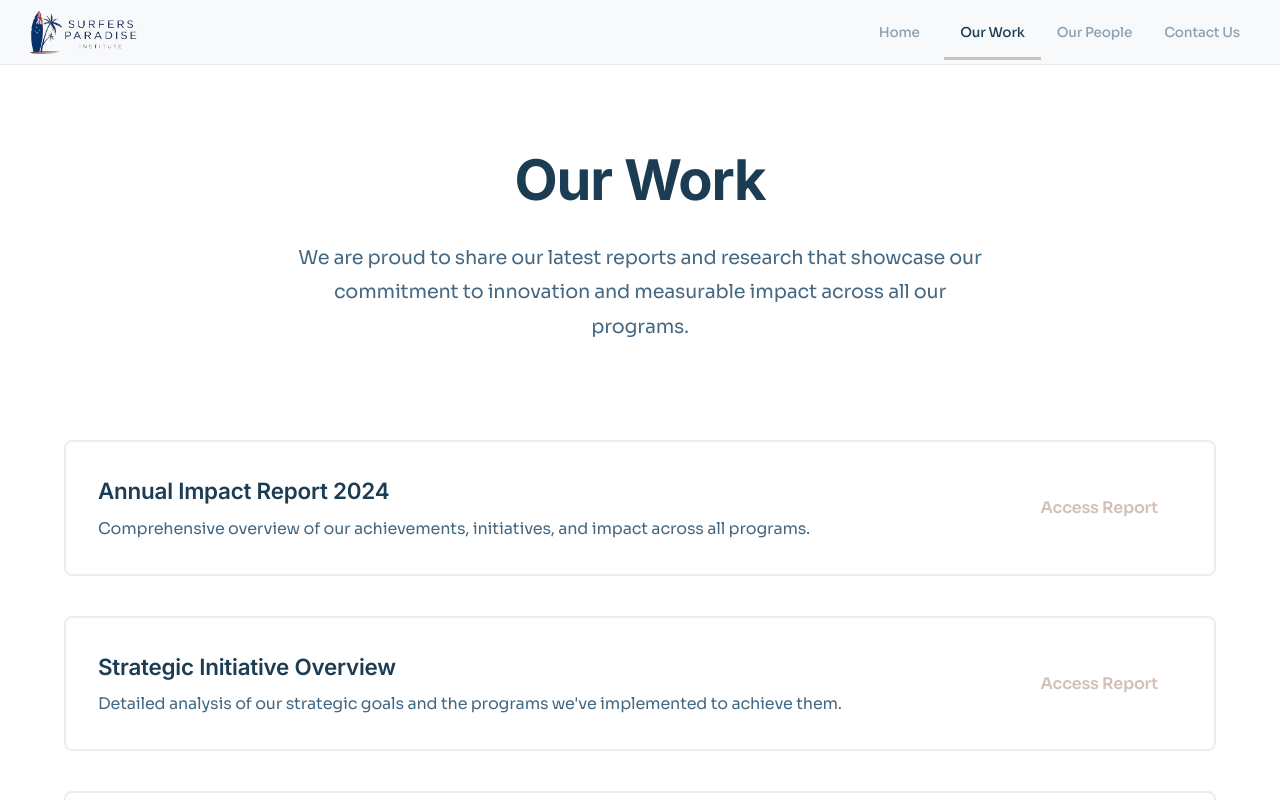
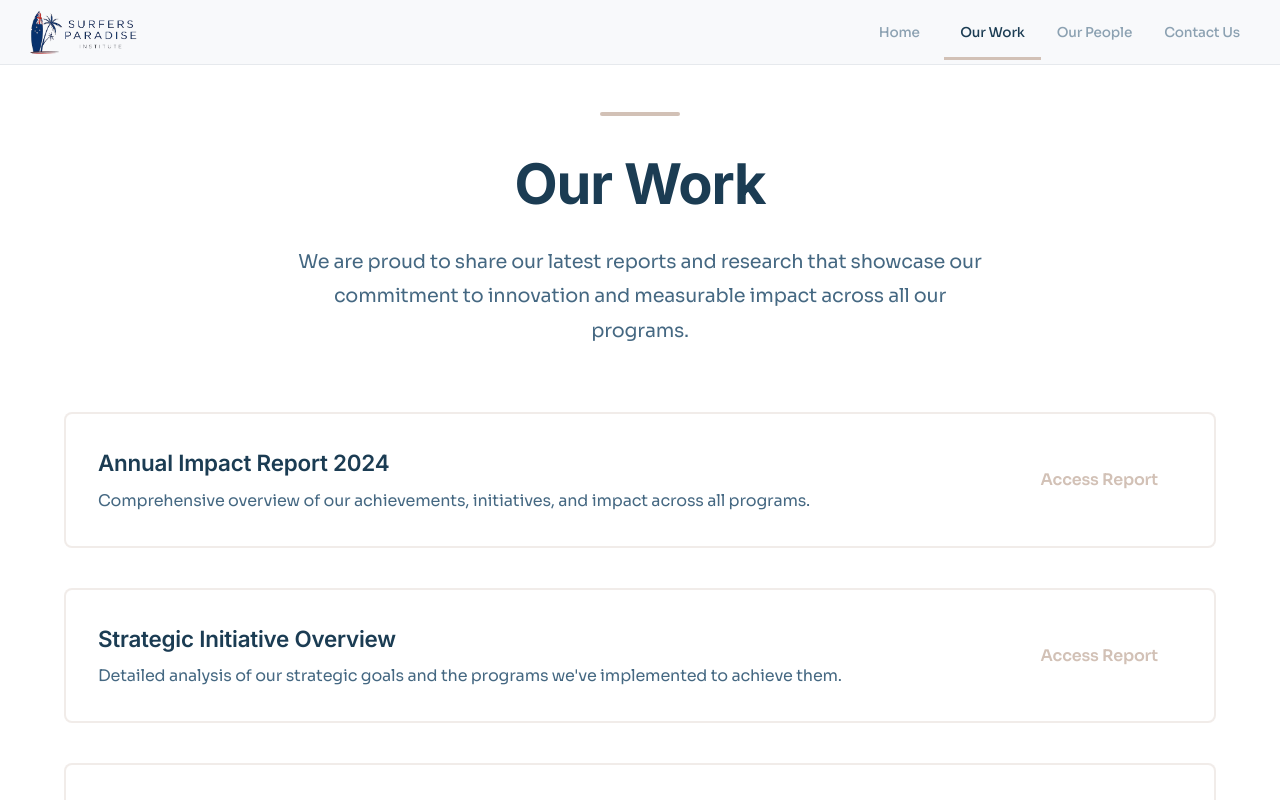
Before and after one commit to hrmainland/spinstitute, a React (Vite) app: page /spinstitute/our-work in a window 1280 px wide. Shown: the top 800 px of the page. Built offline with nearby package versions, Linux system fonts and the light colour scheme; some icons are missing.

Commit message:
style updates

```diff
--- a/src/index.css
+++ b/src/index.css
@@ -1,27 +1,9 @@
-
 :root {
-  font-family: 'Sora', -apple-system, BlinkMacSystemFont, 'Segoe UI', 'Helvetica', 'Arial', sans-serif;
-  line-height: 1.5;
-  font-weight: 400;
-
-  color-scheme: light dark;
-  color: rgba(255, 255, 255, 0.87);
-  background-color: #242424;
-
+  color-scheme: light;
   font-synthesis: none;
   text-rendering: optimizeLegibility;
   -webkit-font-smoothing: antialiased;
   -moz-osx-font-smoothing: grayscale;
-  font-feature-settings: 'cv02', 'cv03', 'cv04', 'cv11';
-}
-
-a {
-  font-weight: 500;
-  color: #646cff;
-  text-decoration: inherit;
-}
-a:hover {
-  color: #535bf2;
 }
 
 html, body {
@@ -31,47 +13,5 @@ html, body {
   min-height: 100vh;
   overscroll-behavior: none;
   overflow-x: hidden;
+  background-color: #ffffff;
 }
-
-body {
-  margin: 0;
-  min-width: 320px;
-  min-height: 100vh;
-}
-
-h1 {
-  font-size: 3.2em;
-  line-height: 1.1;
-}
-
-button {
-  border-radius: 8px;
-  border: 1px solid transparent;
-  padding: 0.6em 1.2em;
-  font-size: 1em;
-  font-weight: 500;
-  font-family: inherit;
-  background-color: #1a1a1a;
-  cursor: pointer;
-  transition: border-color 0.25s;
-}
-button:hover {
-  border-color: #646cff;
-}
-button:focus,
-button:focus-visible {
-  outline: 4px auto -webkit-focus-ring-color;
-}
-
-@media (prefers-color-scheme: light) {
-  :root {
-    color: #213547;
-    background-color: #ffffff;
-  }
-  a:hover {
-    color: #747bff;
-  }
-  button {
-    background-color: #f9f9f9;
-  }
-}
--- a/src/main.jsx
+++ b/src/main.jsx
@@ -1,6 +1,7 @@
 import { StrictMode } from 'react'
 import { createRoot } from 'react-dom/client'
 import { BrowserRouter } from 'react-router-dom'
+import './index.css'
 import App from './App.jsx'
 
 createRoot(document.getElementById('root')).render(
--- a/src/pages/ContactUs.jsx
+++ b/src/pages/ContactUs.jsx
@@ -48,10 +48,21 @@ export default function ContactUs() {
   ];
 
   return (
-    <Box sx={{ py: { xs: 6, md: 10 } }}>
+    <Box sx={{ py: { xs: 4, md: 6 } }}>
       <Container maxWidth="lg">
         {/* Page Header */}
-        <Box sx={{ mb: { xs: 8, md: 12 }, textAlign: 'center' }}>
+        <Box sx={{ mb: { xs: 6, md: 8 }, textAlign: 'center' }}>
+          {/* Decorative accent line */}
+          <Box
+            sx={{
+              width: '80px',
+              height: '4px',
+              backgroundColor: '#D2C1B6',
+              borderRadius: '2px',
+              mx: 'auto',
+              mb: 4,
+            }}
+          />
           <Typography
             variant="h2"
             component="h1"
--- a/src/pages/OurPeople.jsx
+++ b/src/pages/OurPeople.jsx
@@ -3,23 +3,34 @@ import { Container, Typography, Box, Grid, Paper } from '@mui/material';
 
 export default function OurPeople() {
   const CARD_WIDTH = 280;        // 👈 fixed card width (px)
-  const TEXT_ZONE_MIN_HEIGHT = 110; // 👈 keep the text area the same height on every card
+  const TEXT_ZONE_MIN_HEIGHT = 80; // 👈 keep the text area the same height on every card
 
   const teamMembers = [
-    { name: 'John Mainland', title: 'Executive Director', image: 'https://upload.wikimedia.org/wikipedia/commons/8/80/Kevin_Hart_2014_%28cropped_2%29.jpg' },
-    { name: 'Justin McGovern', title: 'Program Director', image: 'https://images.unsplash.com/photo-1507003211169-0a1dd7228f2d?w=300&h=300&fit=crop' },
-    { name: 'Drew Pavlou', title: 'Research Lead', image: 'https://images.unsplash.com/photo-1507003211169-0a1dd7228f2d?w=300&h=300&fit=crop' },
-    { name: 'Jordan Knight', title: 'Operations Manager', image: 'https://images.unsplash.com/photo-1507003211169-0a1dd7228f2d?w=300&h=300&fit=crop' },
-    { name: 'Will Bennett', title: 'Lead Consultant', image: 'https://images.unsplash.com/photo-1507003211169-0a1dd7228f2d?w=300&h=300&fit=crop' },
-    { name: 'Brian Jackson', title: 'Partnership Manager', image: 'https://images.unsplash.com/photo-1507003211169-0a1dd7228f2d?w=300&h=300&fit=crop' },
-    { name: 'Jordan Abouzeid', title: 'Strategy & Impact', image: 'https://images.unsplash.com/photo-1507003211169-0a1dd7228f2d?w=300&h=300&fit=crop' },
+    { name: 'John Mainland', image: 'https://upload.wikimedia.org/wikipedia/commons/8/80/Kevin_Hart_2014_%28cropped_2%29.jpg' },
+    { name: 'Justin McGovern', image: 'https://images.unsplash.com/photo-1507003211169-0a1dd7228f2d?w=300&h=300&fit=crop' },
+    { name: 'Drew Pavlou', image: 'https://images.unsplash.com/photo-1507003211169-0a1dd7228f2d?w=300&h=300&fit=crop' },
+    { name: 'Jordan Knight', image: 'https://images.unsplash.com/photo-1507003211169-0a1dd7228f2d?w=300&h=300&fit=crop' },
+    { name: 'Will Bennett', image: 'https://images.unsplash.com/photo-1507003211169-0a1dd7228f2d?w=300&h=300&fit=crop' },
+    { name: 'Brian Jackson', image: 'https://images.unsplash.com/photo-1507003211169-0a1dd7228f2d?w=300&h=300&fit=crop' },
+    { name: 'Jordan Abouzeid', image: 'https://images.unsplash.com/photo-1507003211169-0a1dd7228f2d?w=300&h=300&fit=crop' },
   ];
 
   return (
-    <Box sx={{ py: { xs: 6, md: 10 } }}>
+    <Box sx={{ py: { xs: 4, md: 6 } }}>
       <Container maxWidth="lg">
         {/* Page Header */}
-        <Box sx={{ mb: { xs: 8, md: 12 }, textAlign: 'center' }}>
+        <Box sx={{ mb: { xs: 6, md: 8 }, textAlign: 'center' }}>
+          {/* Decorative accent line */}
+          <Box
+            sx={{
+              width: '80px',
+              height: '4px',
+              backgroundColor: '#D2C1B6',
+              borderRadius: '2px',
+              mx: 'auto',
+              mb: 4,
+            }}
+          />
           <Typography
             variant="h2"
             component="h1"
@@ -81,9 +92,9 @@ export default function OurPeople() {
                     position: 'relative',
                     overflow: 'hidden',
                     width: '100%',
-                    aspectRatio: '1 / 1',        // change to '4 / 5' if you want portrait
+                    aspectRatio: '1 / 1',
                     backgroundColor: 'rgba(27, 60, 83, 0.05)',
-                    flexShrink: 0,               // prevents “random” shrinking
+                    flexShrink: 0,
                   }}
                 >
                   <img
@@ -111,7 +122,7 @@ export default function OurPeople() {
                     flexDirection: 'column',
                     justifyContent: 'center',
                     gap: 1,
-                    minHeight: TEXT_ZONE_MIN_HEIGHT, // keep all cards the same height here
+                    minHeight: TEXT_ZONE_MIN_HEIGHT,
                   }}
                 >
                   <Typography
@@ -121,30 +132,12 @@ export default function OurPeople() {
                       fontWeight: 600,
                       lineHeight: 1.25,
                       display: '-webkit-box',
-                      WebkitLineClamp: 2,             // max two lines
+                      WebkitLineClamp: 2,
                       WebkitBoxOrient: 'vertical',
                       overflow: 'hidden',
-                      minHeight: 'calc(2 * 1.25em)',  // reserve space for 2 lines
                     }}
                   >
                     {member.name}
-                  </Typography>
-
-                  <Typography
-                    variant="body2"
-                    sx={{
-                      color: '#D2C1B6',
-                      fontWeight: 500,
-                      fontSize: '0.95rem',
-                      lineHeight: 1.4,
-                      display: '-webkit-box',
-                      WebkitLineClamp: 1,             // one line only
-                      WebkitBoxOrient: 'vertical',
-                      overflow: 'hidden',
-                      minHeight: 'calc(1 * 1.4em)',   // reserve space for 1 line
-                    }}
-                  >
-                    {member.title}
                   </Typography>
                 </Box>
               </Paper>
--- a/src/pages/OurWork.jsx
+++ b/src/pages/OurWork.jsx
@@ -27,10 +27,21 @@ export default function OurWork() {
   ];
 
   return (
-    <Box sx={{ py: { xs: 6, md: 10 } }}>
+    <Box sx={{ py: { xs: 4, md: 6 } }}>
       <Container maxWidth="lg">
         {/* Page Header */}
-        <Box sx={{ mb: { xs: 8, md: 12 }, textAlign: 'center' }}>
+        <Box sx={{ mb: { xs: 6, md: 8 }, textAlign: 'center' }}>
+          {/* Decorative accent line */}
+          <Box
+            sx={{
+              width: '80px',
+              height: '4px',
+              backgroundColor: '#D2C1B6',
+              borderRadius: '2px',
+              mx: 'auto',
+              mb: 4,
+            }}
+          />
           <Typography
             variant="h2"
             component="h1"
--- a/src/theme.js
+++ b/src/theme.js
@@ -2,6 +2,7 @@ import { createTheme } from '@mui/material/styles';
 
 const theme = createTheme({
   palette: {
+    mode: 'light',
     primary: {
       main: '#1B3C53',
       light: '#234C6A',
```
